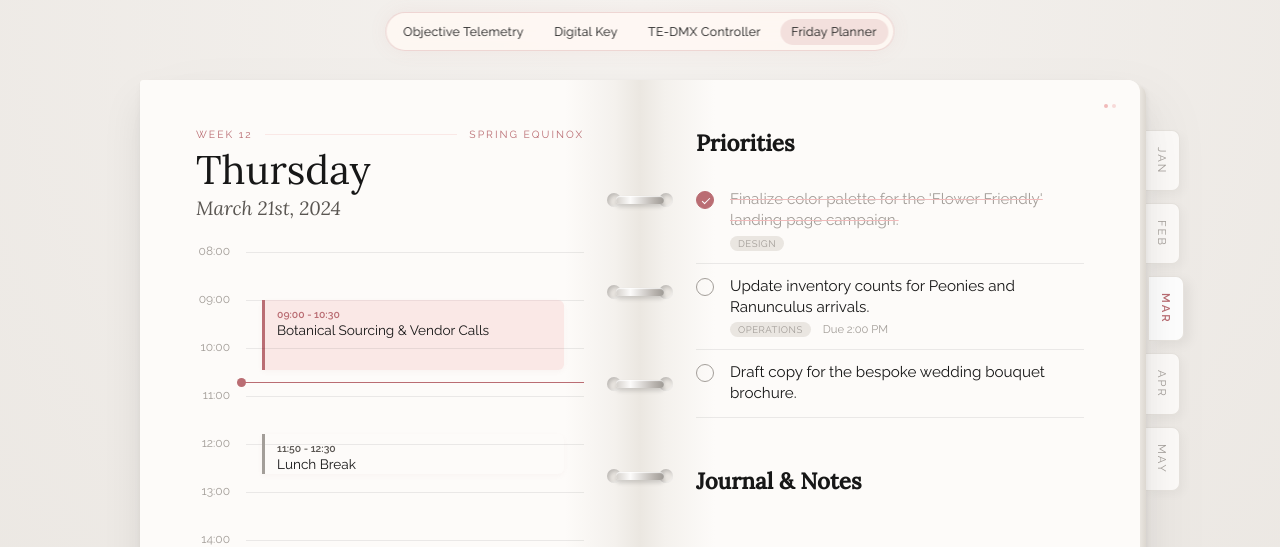
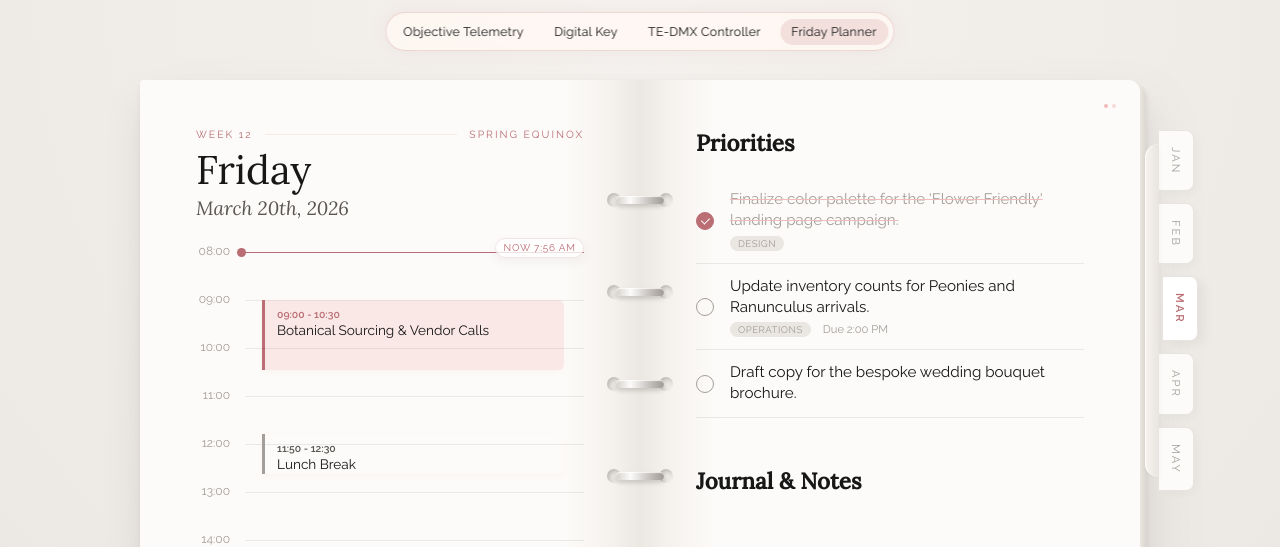
Before and after one commit to mgalavai/experiments, a React (Vite) app: page /friday-planner in a window 1280 px wide. Shown: the top 547 px of the page. Built offline with nearby package versions, Linux system fonts and the light colour scheme.

Commit message:
Polish friday planner feedback

```diff
--- a/src/components/FridayPlannerPage.jsx
+++ b/src/components/FridayPlannerPage.jsx
@@ -1,4 +1,4 @@
-import { useState } from 'react'
+import { useEffect, useMemo, useState } from 'react'
 
 const monthTabs = ['Jan', 'Feb', 'Mar', 'Apr', 'May']
 
@@ -91,9 +91,60 @@ function TaskItem({ task, onToggle }) {
   )
 }
 
+function getOrdinalSuffix(day) {
+  const remainder100 = day % 100
+  if (remainder100 >= 11 && remainder100 <= 13) return `${day}th`
+
+  switch (day % 10) {
+    case 1:
+      return `${day}st`
+    case 2:
+      return `${day}nd`
+    case 3:
+      return `${day}rd`
+    default:
+      return `${day}th`
+  }
+}
+
+function formatToday(date) {
+  const weekday = date.toLocaleDateString('en-US', { weekday: 'long' })
+  const month = date.toLocaleDateString('en-US', { month: 'long' })
+  const year = date.getFullYear()
+  return {
+    weekday,
+    date: `${month} ${getOrdinalSuffix(date.getDate())}, ${year}`,
+  }
+}
+
+function formatCurrentTime(date) {
+  return date.toLocaleTimeString('en-US', {
+    hour: 'numeric',
+    minute: '2-digit',
+  })
+}
+
+function getCurrentTimePosition(date) {
+  const currentHours = date.getHours() + date.getMinutes() / 60
+  const startHour = 8
+  const endHour = 18
+  const normalized = ((currentHours - startHour) / (endHour - startHour)) * 100
+  return Math.min(100, Math.max(0, normalized))
+}
+
 function PlannerBook() {
   const [activeTab, setActiveTab] = useState('Mar')
   const [tasks, setTasks] = useState(initialTasks)
+  const [now, setNow] = useState(() => new Date())
+  const [isCurlOpen, setIsCurlOpen] = useState(false)
+
+  useEffect(() => {
+    const intervalId = window.setInterval(() => {
+      setNow(new Date())
+    }, 1000)
+
+    return () => window.clearInterval(intervalId)
+  }, [])
 
   const toggleTask = (id) => {
     setTasks((current) =>
@@ -101,11 +152,15 @@ function PlannerBook() {
     )
   }
 
+  const today = useMemo(() => formatToday(now), [now])
+  const currentTime = useMemo(() => formatCurrentTime(now), [now])
+  const currentTimeTop = useMemo(() => `${getCurrentTimePosition(now)}%`, [now])
+
   return (
     <main className="desk-surface">
-      <PlannerTabs activeTab={activeTab} setActiveTab={setActiveTab} />
+      <article className="planner-book">
+        <PlannerTabs activeTab={activeTab} setActiveTab={setActiveTab} />
 
-      <article className="planner-book">
         <section className="page left">
           <header className="date-header">
             <div className="meta-top">
@@ -113,12 +168,14 @@ function PlannerBook() {
               <div className="meta-line" />
               <span>Spring Equinox</span>
             </div>
-            <h1 className="day-title">Thursday</h1>
-            <div className="date-subtitle">March 21st, 2024</div>
+            <h1 className="day-title">{today.weekday}</h1>
+            <div className="date-subtitle">{today.date}</div>
           </header>
 
           <div className="schedule-container">
-            <div className="current-time-indicator" />
+            <div className="current-time-indicator" style={{ top: currentTimeTop }}>
+              <span className="current-time-label">Now {currentTime}</span>
+            </div>
 
             <div className="time-block">
               <div className="time-label">08:00</div>
@@ -230,8 +287,21 @@ function PlannerBook() {
             </div>
           </div>
 
-          <div className="page-curl-target" />
-          <div className="page-curl" />
+          <button
+            type="button"
+            className={`page-curl-target ${isCurlOpen ? 'is-open' : ''}`}
+            aria-pressed={isCurlOpen}
+            aria-label={isCurlOpen ? 'Close hidden note' : 'Open hidden note'}
+            onClick={() => setIsCurlOpen((current) => !current)}
+          />
+          <div className={`page-curl ${isCurlOpen ? 'is-open' : ''}`} />
+          {isCurlOpen && (
+            <aside className="curl-note is-open" aria-live="polite">
+              <span className="curl-note-kicker">Hidden note</span>
+              <strong>Tomorrow:</strong>
+              <span>Confirm stems for the market run at 08:30.</span>
+            </aside>
+          )}
         </section>
       </article>
     </main>
--- a/src/index.css
+++ b/src/index.css
@@ -144,12 +144,26 @@ button {
 
 .planner-tabs {
   position: absolute;
-  right: -40px;
+  right: -3.35rem;
   top: 50px;
   display: flex;
   flex-direction: column;
   gap: 12px;
   z-index: 1;
+}
+
+.planner-tabs::before {
+  content: '';
+  position: absolute;
+  left: -0.85rem;
+  top: 0.85rem;
+  bottom: 0.85rem;
+  width: 0.85rem;
+  border-radius: 0.85rem 0 0 0.85rem;
+  background: linear-gradient(90deg, rgba(248, 244, 239, 0.96), rgba(232, 228, 223, 0.82));
+  box-shadow:
+    inset 1px 0 0 rgba(255, 255, 255, 0.8),
+    0 2px 6px rgba(0, 0, 0, 0.04);
 }
 
 .tab {
@@ -244,6 +258,12 @@ button {
   height: 100px;
   cursor: pointer;
   z-index: 10;
+  background: transparent;
+}
+
+.page-curl-target:focus-visible {
+  outline: 2px solid rgba(186, 109, 115, 0.45);
+  outline-offset: -6px;
 }
 
 .page-curl {
@@ -259,7 +279,8 @@ button {
   border-top-left-radius: 10px;
 }
 
-.page-curl-target:hover + .page-curl {
+.page-curl-target:hover + .page-curl,
+.page-curl.is-open {
   width: 60px;
   height: 60px;
 }
@@ -411,7 +432,6 @@ button {
 
 .current-time-indicator {
   position: absolute;
-  top: 130px;
   left: 45px;
   right: 0;
   height: 1px;
@@ -428,6 +448,21 @@ button {
   height: 9px;
   background: var(--accent-rose);
   border-radius: 50%;
+}
+
+.current-time-label {
+  position: absolute;
+  right: 0;
+  top: -0.9rem;
+  padding: 0.22rem 0.45rem;
+  border-radius: 999px;
+  background: rgba(255, 255, 255, 0.78);
+  border: 1px solid rgba(186, 109, 115, 0.18);
+  color: var(--accent-rose);
+  font-size: 0.62rem;
+  letter-spacing: 0.08em;
+  text-transform: uppercase;
+  box-shadow: 0 4px 12px rgba(0, 0, 0, 0.05);
 }
 
 .section-title {
@@ -457,7 +492,7 @@ button {
 
 .task-item {
   display: flex;
-  align-items: flex-start;
+  align-items: center;
   gap: 16px;
   padding: 12px 0;
   border-bottom: 1px solid var(--ink-faint);
@@ -465,6 +500,8 @@ button {
 
 .task-checkbox {
   position: relative;
+  display: grid;
+  place-items: center;
   width: 18px;
   height: 18px;
   border: 1px solid var(--ink-light);
@@ -494,13 +531,11 @@ button {
 .task-item.completed .task-checkbox::after {
   content: '';
   position: absolute;
-  top: 4px;
-  left: 7px;
-  width: 3px;
+  width: 4px;
   height: 7px;
-  border: solid white;
-  border-width: 0 1.5px 1.5px 0;
-  transform: rotate(45deg);
+  border-right: 1.5px solid white;
+  border-bottom: 1.5px solid white;
+  transform: translateY(-1px) rotate(45deg);
 }
 
 .task-content {
@@ -542,6 +577,48 @@ button {
   position: relative;
   height: 250px;
   padding-top: 8px;
+}
+
+.curl-note {
+  position: absolute;
+  right: 1rem;
+  bottom: 1.1rem;
+  display: grid;
+  gap: 0.35rem;
+  width: min(14rem, 52%);
+  padding: 0.85rem 0.9rem;
+  border-radius: 0.9rem 0.9rem 0.45rem 0.9rem;
+  background: rgba(255, 252, 249, 0.9);
+  border: 1px solid rgba(186, 109, 115, 0.18);
+  box-shadow: 0 18px 30px rgba(0, 0, 0, 0.08);
+  color: var(--ink-medium);
+  font-family: var(--font-sans);
+  font-size: 0.78rem;
+  line-height: 1.35;
+  opacity: 0;
+  transform: translateY(0.5rem) scale(0.98);
+  pointer-events: none;
+  transition:
+    opacity 180ms ease,
+    transform 180ms cubic-bezier(0.23, 1, 0.32, 1);
+}
+
+.curl-note.is-open {
+  opacity: 1;
+  transform: translateY(0) scale(1);
+}
+
+.curl-note-kicker {
+  display: inline-flex;
+  align-items: center;
+  width: fit-content;
+  padding: 0.18rem 0.45rem;
+  border-radius: 999px;
+  background: rgba(186, 109, 115, 0.1);
+  color: var(--accent-rose);
+  font-size: 0.62rem;
+  letter-spacing: 0.08em;
+  text-transform: uppercase;
 }
 
 .ruled-line {
@@ -615,7 +692,7 @@ button {
 
 @media (max-width: 900px) {
   .planner-tabs {
-    right: -30px;
+    right: -2.6rem;
   }
 
   .tab {
@@ -650,6 +727,11 @@ button {
     flex-direction: row;
     justify-content: flex-end;
     margin-bottom: 12px;
+    width: fit-content;
+  }
+
+  .planner-tabs::before {
+    display: none;
   }
 
   .tab {
@@ -674,4 +756,8 @@ button {
     left: 54px;
     right: 12px;
   }
+
+  .curl-note {
+    width: min(12rem, 72%);
+  }
 }
```
